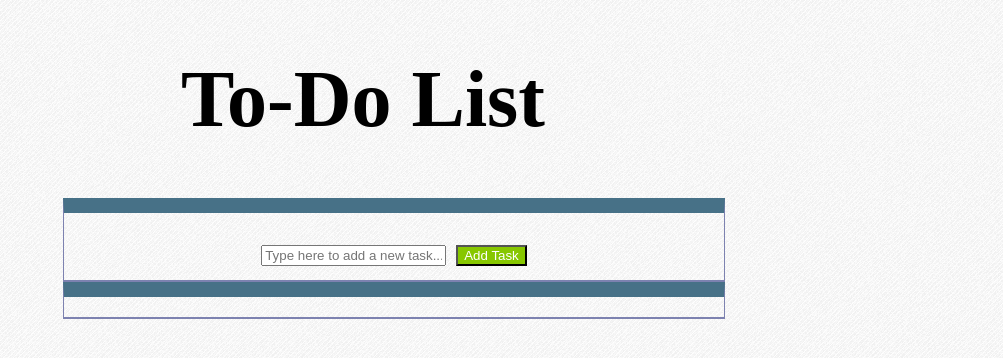
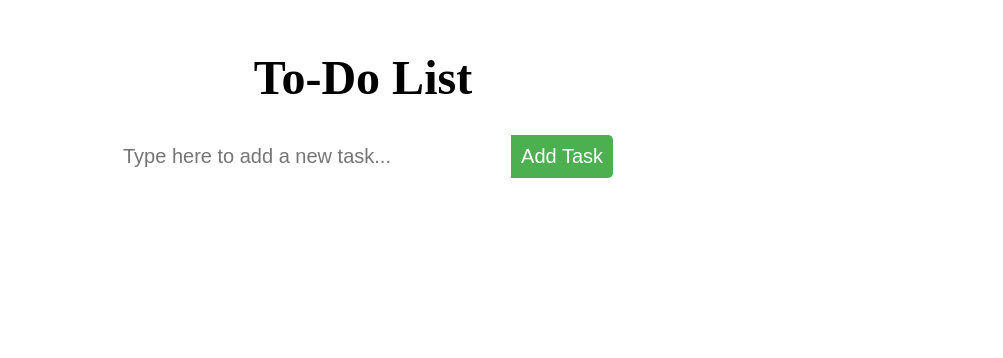
Before and after one commit to yosephdev/ToDoList, a plain HTML site: page index.html in a window 1280 px wide. Shown: the whole page, without its empty margins (277-1280 px from the left). Drawn offline with nearby package versions, Linux system fonts and the light colour scheme.

Commit message:
change styling

```diff
--- a/index.css
+++ b/index.css
@@ -1,52 +1,60 @@
-body {
-  background: url('debut_light.png')
+.container {
+  margin: auto;
+  padding: 10px;
+  max-width: 500px;
 }
 
-#row {
-  box-shadow: 0 0 5px #684F91;
-  font-size: 18px;
-  color: #080D3B;
-  background-color: white;
+h1 {
+  text-align: center;
+  font-size: 48px;
+  margin-bottom: 30px;
 }
 
-.container {
-  width: 600px;
-  font-size: 40px;
-  text-align: center;
-  margin: 20px auto;
+form {
+  display: flex;
+  margin-bottom: 20px;
 }
 
-h2 {
-  margin: 5px;
-  color: #7d82b0;
+input[type="text"] {
+  flex-grow: 1;
+  padding: 10px;
+  font-size: 20px;
+  border-radius: 5px 0 0 5px;
+  border: none;
 }
 
-.delete {
-  margin-right: 5px;
-  background-color:#fc999b;
-  color:#ffffff;
+button[type="submit"] {
+  padding: 10px;
+  font-size: 20px;
+  background-color: #4CAF50;
+  color: white;
+  border: none;
+  border-radius: 0 5px 5px 0;
+  cursor: pointer;
 }
 
-.delete:hover {
-  cursor: pointer;
-  opacity: .8;
+.row {
+  display: flex;
+  align-items: center;
+  margin-bottom: 10px;
 }
 
-button {
-  background-color:#87c700;
-  color:#ffffff;
+p {
+  font-size: 20px;
+  flex-grow: 1;
+  margin-right: 20px;
 }
 
-button:hover {
+button.delete {
+  background-color: #f44336;
+  color: white;
+  border: none;
+  border-radius: 5px;
+  padding: 10px;
   cursor: pointer;
-  opacity: .8;
 }
 
-#todo-list, #create-task {
-  width: 100%;
-  padding: 10px 30px;
-  border-left:    1px  solid #7d82b0;
-  border-right:   1px  solid #7d82b0;
-  border-bottom:  2px  solid #7d82b0;
-  border-top:     15px solid #477187;
+input.mark-complete {
+  margin-right: 10px;
+  cursor: pointer;
 }
```
